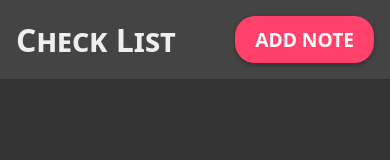
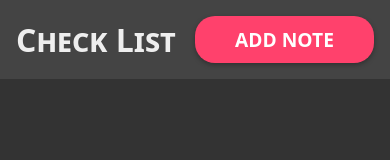
Before and after one commit to Sherry65-code/hecknotes, a plain HTML site: page index.html in a window 390 px wide. Drawn offline with Linux system fonts and the light colour scheme.

Commit message:
Customised for mobile

```diff
--- a/style.css
+++ b/style.css
@@ -351,4 +351,7 @@ h1{
   position: sticky;
   top:0;
   left: 0;
+  display: grid;
+  grid-template-columns: 50% 50%;
+  z-index: 100;
 }
```
